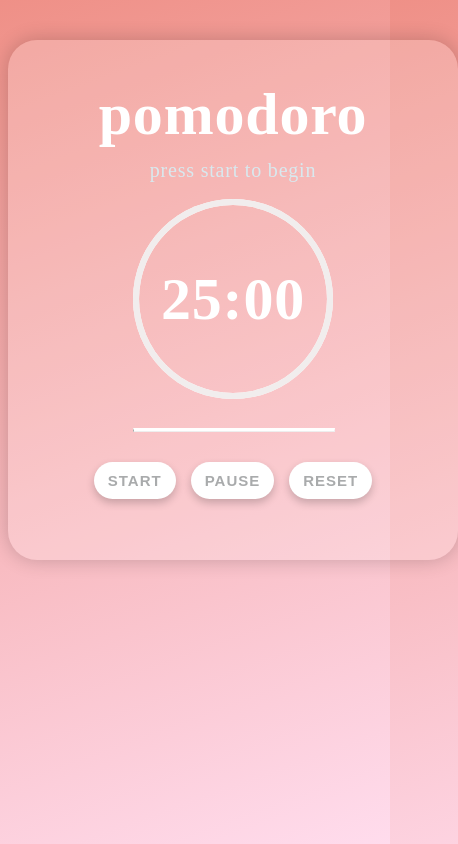
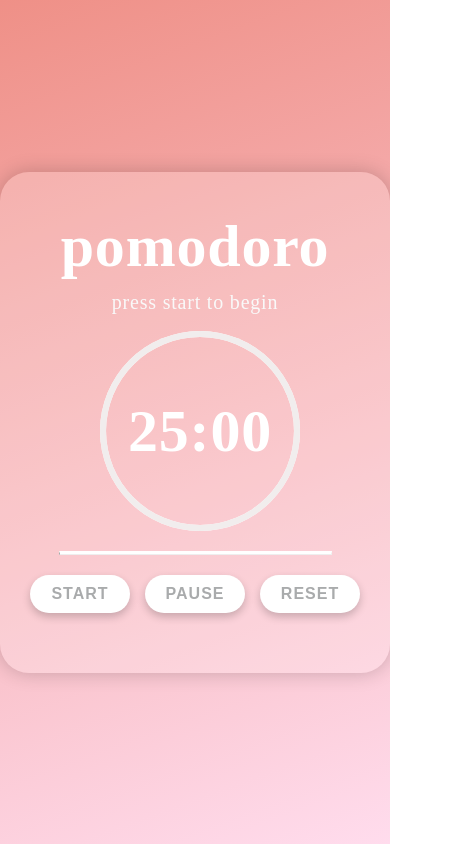
Before and after one commit to asmaelly/Pomodoro-App, a plain HTML site: page index.html in a window 390 px wide. Shown: the whole page, 458 px wide, since content can reach past the window. Drawn offline with Linux system fonts and the light colour scheme; a web font is replaced by a local one.

Commit message:
Made it responsive and some layout improvements :3

```diff
--- a/index.html
+++ b/index.html
@@ -1,13 +1,20 @@
 <!DOCTYPE html>
 <html lang="en">
   <head>
+    <meta charset="UTF-8" />
+    <meta name="viewport" content="width=device-width, initial-scale=1.0" />
+    <link rel="favicon" href="favicon.ico" type="image/x-icon">
     <link rel="preconnect" href="https://fonts.googleapis.com" />
     <link rel="preconnect" href="https://fonts.gstatic.com" crossorigin />
-        <link href="https://fonts.googleapis.com/css2?family=EG+Garamond:wght@400;500;600;700&family=Fira+Sans:wght@400;500;600;700&display=swap" rel="stylesheet" />
+    <link
+      href="https://fonts.googleapis.com/css2?family=EG+Garamond:wght@400;500;600;700&family=Fira+Sans:wght@400;500;600;700&display=swap"
+      rel="stylesheet"
+    />
     <link rel="stylesheet" href="style.css" />
     <title>Pomodoro App</title>
   </head>
   <body>
+    <div class="container">
       <div class="app-container">
         <h1>pomodoro</h1>
         <div class="app-message">press start to begin</div>
@@ -23,7 +30,8 @@
           <div class="app-counter-box">
             <p><span id="minutes">25</span>:<span id="seconds">00</span></p>
           </div>
-          <hr>
+        </div>
+        <hr />
         <div class="control">
           <button id="btn-start">start</button>
           <button id="btn-pause">Pause</button>
@@ -31,7 +39,6 @@
         </div>
       </div>
     </div>
-
   </body>
   <script src="script.js"></script>
 </html>
--- a/script.js
+++ b/script.js
@@ -1,5 +1,5 @@
 // Load bell sound
-const bell = new Audio('./sound/bell.wav.wav');
+const bell = new Audio("./sound/bell.wav");
 bell.volume = 1.0; // Set volume to 100%
 // Initial values
 let minutes = 25;
@@ -23,6 +23,7 @@ function updateDisplay() {
 // Start timer function
 function startTimer() {
   if (!timer) {
+    startBtn.disabled = true; // Set start button to disabled
     timer = setInterval(() => {
       if (!isPaused) {
         if (seconds === 0) {
@@ -62,6 +63,7 @@ function resetTimer() {
   seconds = 0;
   updateDisplay();
   pauseBtn.textContent = "Pause"; // Reset pause button text
+  startBtn.disabled = false; // reset start button disabled state;
 }
 
 // Add event listeners to buttons
--- a/style.css
+++ b/style.css
@@ -1,13 +1,18 @@
+* {
+  margin: 0;
+  padding: 0;
+  box-sizing: border-box;
+}
+
 html {
-  font-family: 'Fira Sans', sans-serif;
+  font-family: "Fira Sans", sans-serif;
   font-size: 20px;
   letter-spacing: 0.8px;
-  min-height: 100vh;
+  min-height: 100dvh;
   color: #d8e9ef;
   background-image: linear-gradient(-20deg, #ffdced 0%, #ef9087 100%);
   background-size: cover;
 }
-
 
 h1 {
   margin: 0 auto 5px auto;
@@ -28,28 +33,44 @@ p {
   font-style: normal;
 }
 
+.container {
+  height: 100dvh;
+  display: flex;
+  flex-direction: column;
+  justify-content: center;
+}
+
+.app-container {
+  /* width: 250px; */
+  /* width: 16%; */
+  /* height: 420px; */
+  margin: 40px auto;
+  text-align: center;
+  border-radius: 5px;
+  background-color: rgba(255, 255, 255, 0.2);
+  border-radius: 29px;
+  box-shadow: 0px 0px 20px rgba(0, 0, 0, 0.2);
+  padding: 2em 5em 3em;
+  transition: all 0.5s ease;
+  display: flex;
+  flex-direction: column;
+  justify-content: center;
+  align-items: center;
+}
+
+.app-container:hover {
+  box-shadow: 0px 0px 20px rgba(0, 0, 0, 0.3);
+}
+
 .app-message {
+  color: #f9f9f9;
   height: 20px;
   margin: 10px auto 20px auto;
   font-family: "Anton SC", serif;
   font-weight: 400;
   font-style: normal;
-
 }
 
-.app-container {
-  width: 250px;
-  height: 420px;
-  margin: 40px auto;
-  text-align: center;
-  border-radius: 5px;
-  background-color: rgba(255, 255, 255, 0.20);
-  border-radius: 29px;
-  box-shadow: 0px 0px 20px rgba(0, 0, 0, 0.2);
-  padding: 2em 5em 3em;
-  transition: all 0.5s ease;
-
-}
 .app-circle {
   position: relative;
   margin: 0 auto;
@@ -60,6 +81,7 @@ p {
 .circle-shape {
   pointer-events: none;
 }
+
 .semi-circle {
   position: absolute;
   width: 100px;
@@ -79,7 +101,7 @@ p {
   z-index: 1;
 }
 
- .right-side {
+.right-side {
   top: 0;
   left: 100px;
   transform-origin: left center;
@@ -88,6 +110,7 @@ p {
   border-bottom-right-radius: 100px;
   border-left: none;
 }
+
 .circle {
   border-color: #f1eded;
 }
@@ -95,33 +118,21 @@ p {
 .circle-mask {
   border-color: #ffffff;
 }
+
 .app-counter-box {
-  font-family: 'Droid Sans Mono', monospace;
+  font-family: "Droid Sans Mono", monospace;
   font-size: 300%;
   position: relative;
   top: 66px;
   color: #ffffff;
 }
-hr{
-  position: relative;
-  top: 7.5rem;
+
+hr {
+  /* position: relative;
+  top: 7.5rem; */
   width: 100%;
   border-top: 3px solid #ffffff;
-}
-button {
-  position: relative;
-  top: 8rem;
-  font-size: 80%;
-  text-transform: uppercase;
-  letter-spacing: 1px;
-  border: none;
-  background: none;
-  outline: none;
-  color: #d8e9ef;
-}
-
-button:hover {
-  color: #90c0d1;
+  margin-top: 1rem;
 }
 
 .control {
@@ -132,40 +143,34 @@ button:hover {
 }
 
 button {
-  font-size: 15px;
+  /* position: relative; */
+  width: 100px;
+  top: 8rem;
+  font-size: 80%;
+  text-transform: uppercase;
+  letter-spacing: 1px;
+  border: none;
+  background: none;
+  outline: none;
+  color: #d8e9ef;
+  /* font-size: 15px; */
   font-weight: bold;
   padding: 10px 14px;
-  border: none;
   border-radius: 20px; /* Rounded edges */
   cursor: pointer;
   transition: all 0.3s ease-in-out;
-  text-transform: uppercase;
-  letter-spacing: 1px;
 }
 
-/* Individual button styles */
-#btn-start {
-  background-color: #ffffff;
-  color: #a9abac;
-  box-shadow: 0px 4px 8px rgba(0, 0, 0, 0.2);
+button:hover {
+  color: #90c0d1;
+  transform: scale(1.1); /* Slightly increase size */
+  filter: brightness(1.1);
 }
 
-#btn-pause {
-  background-color: #ffffff;
-  color: #a9abac;
-  box-shadow: 0px 4px 8px rgba(0, 0, 0, 0.2);
-}
-
-#btn-reset {
-  background-color: #ffffff;
-  color: #a9abac;
-  box-shadow: 0px 4px 8px rgba(0, 0, 0, 0.2);
-}
-
-/* Hover effects */
-button:hover {
-  transform: scale(1.1); /* Slightly increase size */
-  filter: brightness(1.1);
+button:disabled {
+  cursor: not-allowed;
+  background-color: #c9c9c9;
+  color: #7c7c7c;
 }
 
 /* Active (click) effect */
@@ -173,3 +178,71 @@ button:active {
   transform: scale(1.05);
   box-shadow: 0px 2px 4px rgba(0, 0, 0, 0.2);
 }
+
+/* Individual button styles */
+#btn-start,
+#btn-pause,
+#btn-reset {
+  background-color: #ffffff;
+  color: #a9abac;
+  box-shadow: 0px 4px 8px rgba(0, 0, 0, 0.2);
+}
+
+/* ----- Media Queries ------- */
+
+@media (max-width: 520px) {
+  .app-container {
+    margin: 0;
+  }
+
+  h1 {
+    margin: 0;
+  }
+
+  hr {
+    width: 70vw;
+  }
+}
+
+@media (max-width: 250px) {
+  html {
+    font-size: 16px;
+  }
+
+  h1 {
+    font-size: 2.2rem;
+  }
+
+  .app-message {
+    font-size: 14px;
+    width: 100vw;
+    /* height: 80px; */
+    margin: 1rem;
+  }
+
+  .app-circle {
+    margin: 0;
+    width: 190px;
+  }
+
+  .left-side {
+    left: 12px;
+  }
+
+  .right-side {
+    left: 90px;
+  }
+
+  .semi-circle {
+    width: 80px;
+    height: 180px;
+  }
+
+  hr {
+    width: 50vw;
+  }
+
+  .control {
+    flex-direction: column;
+  }
+}
```
Also changed, not shown: favicon.ico (added), 3 other files. Lines whose indentation alone changed are shown as unchanged.
